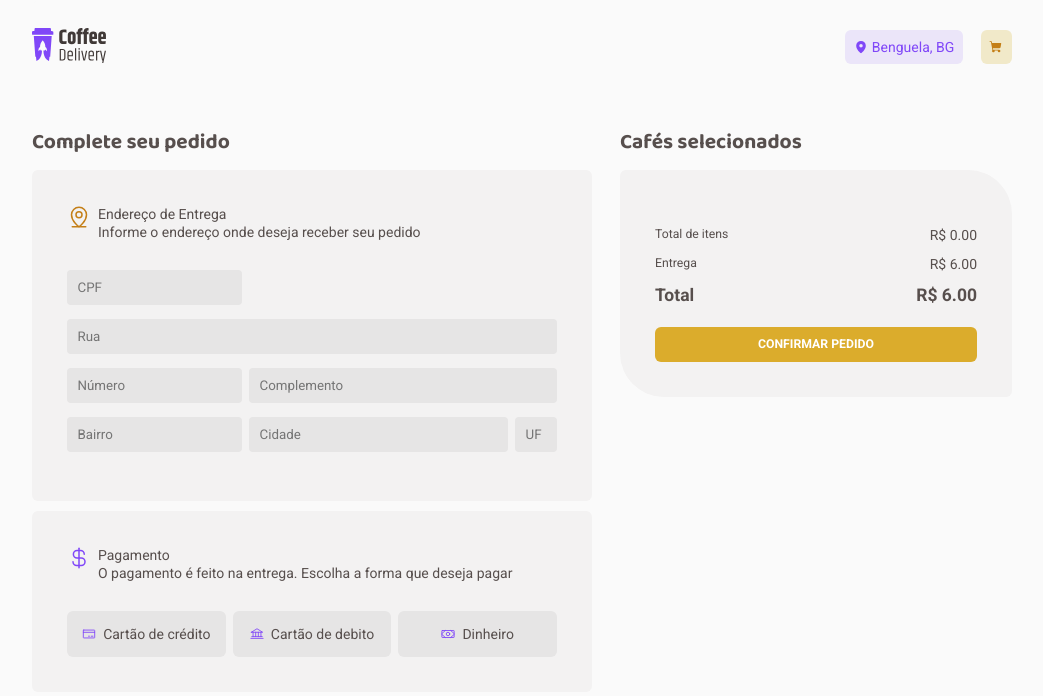
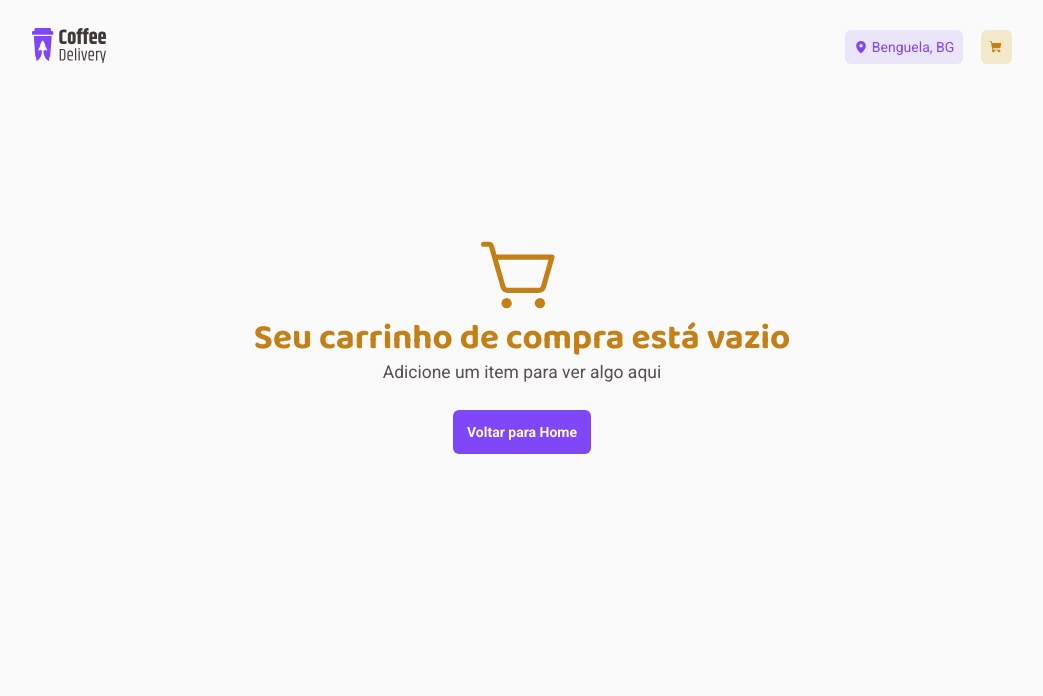
Before and after one commit to Ramiro-Rfn/desafio02-ignite, a React (Vite) app: page /checkout in a window 1280 px wide. Shown: the top 696 px of the page, without its empty margins (118-1161 px from the left). Built offline with nearby package versions, Linux system fonts and the light colour scheme.

Commit message:
create cart empty variante

```diff
--- a/src/pages/Checkout/index.tsx
+++ b/src/pages/Checkout/index.tsx
@@ -1,13 +1,14 @@
 import { zodResolver } from '@hookform/resolvers/zod'
+import { ShoppingCartSimple } from 'phosphor-react'
 import { FormProvider, useForm } from 'react-hook-form'
-import { useNavigate } from 'react-router-dom'
+import { NavLink, useNavigate } from 'react-router-dom'
 import * as zod from 'zod'
 
 import { Cart } from '../../components/Cart'
 import { FormContainer } from '../../components/FormContainer'
 import { useCart } from '../../context/CartContext'
 
-import { Container } from './styles'
+import { CartEmpty, Container } from './styles'
 
 const checkoutFormValidateSchema = zod.object({
   cpf: zod.string().min(1, 'Informe o seu cpf'),
@@ -23,7 +24,7 @@ const checkoutFormValidateSchema = zod.object({
 type CheckoutFormData = zod.infer<typeof checkoutFormValidateSchema>
 
 export default function Checkout() {
-  const { createCheckout } = useCart()
+  const { createCheckout, totalItems } = useCart()
   const navigate = useNavigate()
 
   const checkoutForm = useForm<CheckoutFormData>({
@@ -49,10 +50,21 @@ export default function Checkout() {
   return (
     <Container>
       <FormProvider {...checkoutForm}>
-        <form onSubmit={handleSubmit(handleSubmitForm)}>
-          <FormContainer />
-          <Cart />
-        </form>
+        {totalItems > 0 ? (
+          <form onSubmit={handleSubmit(handleSubmitForm)}>
+            <FormContainer />
+            <Cart />
+          </form>
+        ) : (
+          <CartEmpty>
+            <ShoppingCartSimple size={82} />
+
+            <h3>Seu carrinho de compra está vazio</h3>
+            <p>Adicione um item para ver algo aqui</p>
+
+            <NavLink to="/">Voltar para Home</NavLink>
+          </CartEmpty>
+        )}
       </FormProvider>
     </Container>
   )
--- a/src/pages/Checkout/styles.ts
+++ b/src/pages/Checkout/styles.ts
@@ -10,3 +10,49 @@ export const Container = styled.div`
     padding: 2.5rem 0;
   }
 `
+export const CartEmpty = styled.div`
+  width: 100%;
+  height: calc(100vh - 300px);
+
+  display: flex;
+  flex-direction: column;
+  align-items: center;
+  justify-content: center;
+
+  h3 {
+    font-size: 2.5rem;
+    color: ${({ theme }) => theme['yellow-700']};
+  }
+
+  p {
+    font-size: 1.25rem;
+    color: ${({ theme }) => theme['gray-700']};
+    margin-bottom: 2rem;
+  }
+
+  > svg {
+    color: ${({ theme }) => theme['yellow-700']};
+  }
+
+  > a {
+    display: flex;
+    align-items: center;
+    justify-content: center;
+
+    text-decoration: none;
+    font-size: 1rem;
+    font-weight: bold;
+
+    background: ${({ theme }) => theme['purple-500']};
+    color: ${({ theme }) => theme['gray-100']};
+
+    padding: 1rem;
+    border-radius: 6px;
+
+    transition: background-color 0.2s;
+
+    &:hover {
+      background: ${({ theme }) => theme['purple-700']};
+    }
+  }
+`
```
